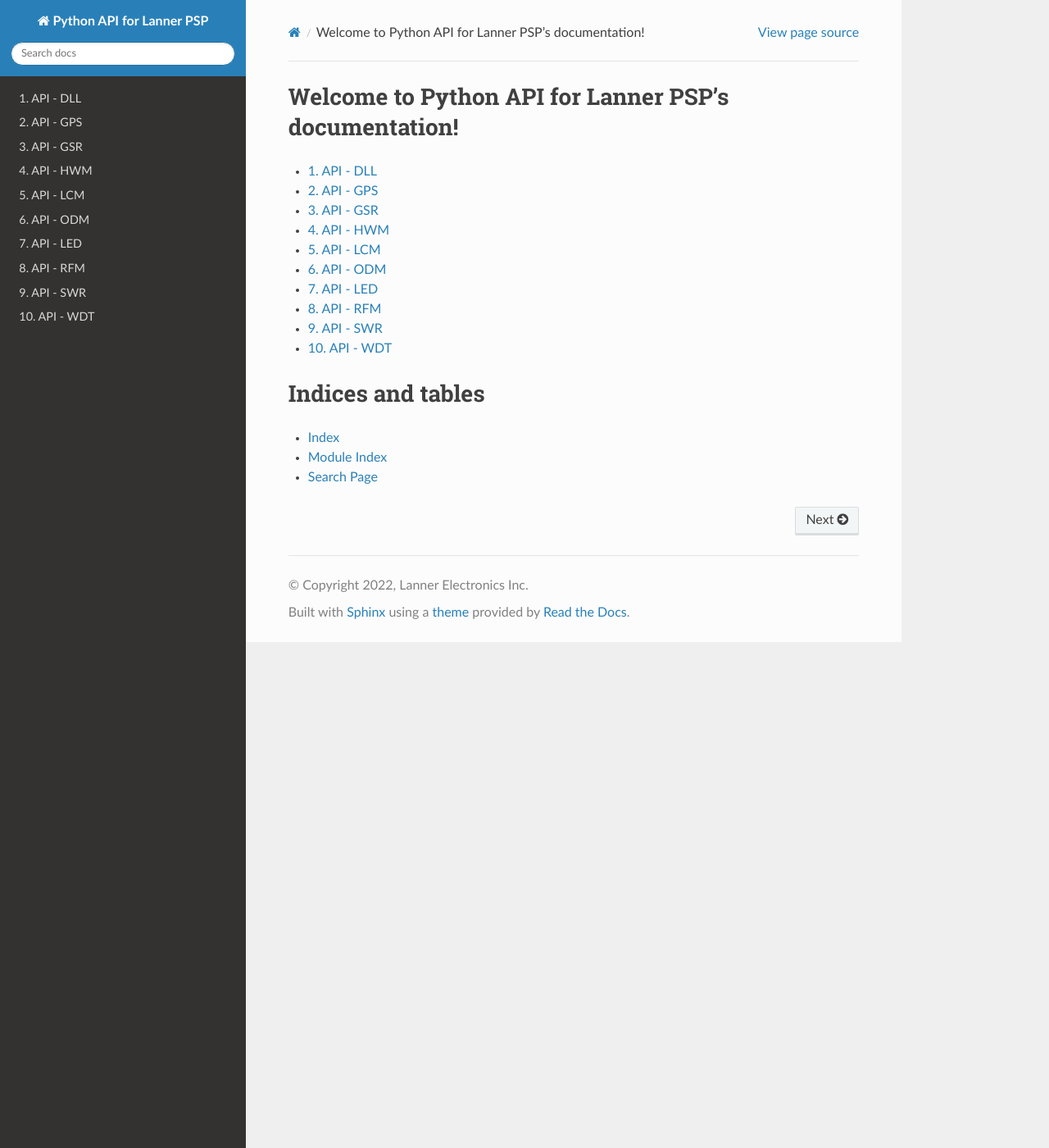
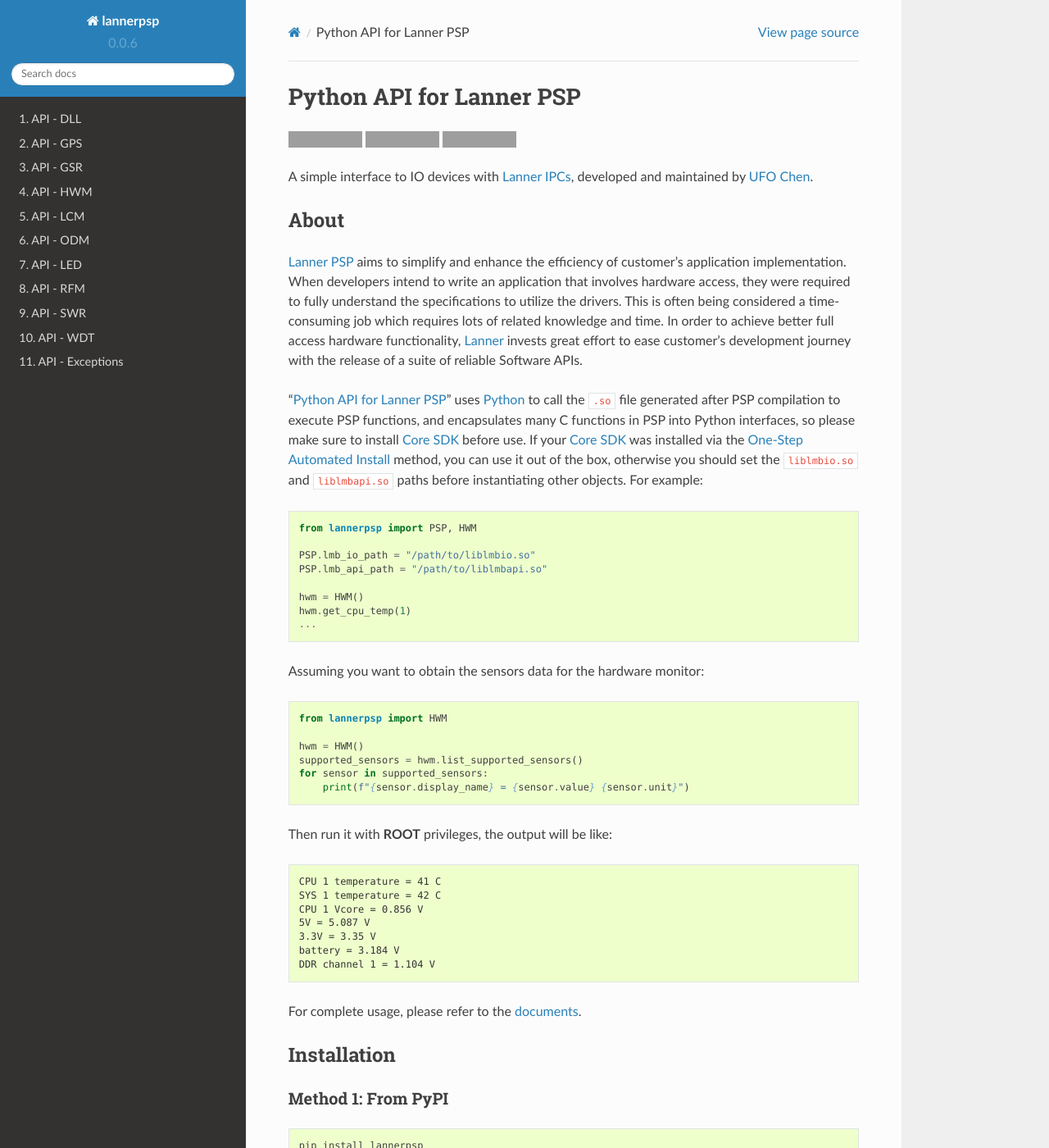
Before and after one commit to lanneriotsw/psp-api-python, a Sphinx documentation site: the page built from docs/index.rst, in a window 1280 px wide and 1400 px high. Shown: the whole window at 82% size. Built offline with Sphinx 7.4.7 and the Read the Docs theme 2.0.0, drawn with Linux system fonts in a browser that asks for light colours; some of the changed text lies outside the part shown; grey boxes are pictures that could not be loaded.

````diff
--- a/README.md
+++ b/README.md
@@ -4,22 +4,63 @@
 [![License: MIT](https://img.shields.io/pypi/l/lannerpsp)](https://opensource.org/licenses/MIT)
 [![Python version](https://img.shields.io/pypi/pyversions/lannerpsp)](https://www.python.org/)
 
-[Lanner PSP](https://link.lannerinc.com/psp) aims to simplify and enhance the efficiency of customer’s application implementation.
-When developers intend to write an application that involves hardware access,
-they were required to fully understand the specifications to utilize the drivers.
-This is often being considered a time-consuming job which requires lots of related knowledge and time.
-In order to achieve better full access hardware functionality,
-Lanner invests great effort to ease customer’s development journey with the release of a suite of reliable Software APIs.
+A simple interface to IO devices with [Lanner IPCs](https://lannerinc.com/products),
+developed and maintained by [UFO Chen](https://github.com/jrchen982).
 
------
+## About
 
-## Requirements
+[Lanner PSP](https://link.lannerinc.com/psp) aims to simplify and enhance the efficiency
+of customer’s application implementation. When developers intend to write an application
+that involves hardware access, they were required to fully understand the specifications
+to utilize the drivers. This is often being considered a time-consuming job which requires
+lots of related knowledge and time. In order to achieve better full access hardware functionality,
+[Lanner](https://lannerinc.com/) invests great effort to ease customer’s development journey
+with the release of a suite of reliable Software APIs.
 
-* **ROOT** privileges
-* [Core SDKs](https://github.com/lanneriotsw/psp-manager)
-* [Python 3.6+](https://www.python.org/)
+"[Python API for Lanner PSP](https://github.com/lanneriotsw/psp-api-python)" uses
+[Python](https://www.python.org/) to call the `.so` file generated after PSP compilation
+to execute PSP functions, and encapsulates many C functions in PSP into Python interfaces,
+so please make sure to install [Core SDK](https://github.com/lanneriotsw/psp-manager) before use.
+If your [Core SDK](https://github.com/lanneriotsw/psp-manager) was installed via the
+[One-Step Automated Install](https://github.com/lanneriotsw/psp-manager#method-1-one-step-automated-install)
+method, you can use it out of the box, otherwise you should set the `liblmbio.so` and `liblmbapi.so` paths
+before instantiating other objects. For example:
 
------
+```python
+from lannerpsp import PSP, HWM
+
+PSP.lmb_io_path = "/path/to/liblmbio.so"
+PSP.lmb_api_path = "/path/to/liblmbapi.so"
+
+hwm = HWM()
+hwm.get_cpu_temp(1)
+...
+```
+
+Assuming you want to obtain the sensors data for the hardware monitor:
+
+```python
+from lannerpsp import HWM
+
+hwm = HWM()
+supported_sensors = hwm.list_supported_sensors()
+for sensor in supported_sensors:
+    print(f"{sensor.display_name} = {sensor.value} {sensor.unit}")
+```
+
+Then run it with **ROOT** privileges, the output will be like:
+
+```console
+CPU 1 temperature = 41 C
+SYS 1 temperature = 42 C
+CPU 1 Vcore = 0.856 V
+5V = 5.087 V
+3.3V = 3.35 V
+battery = 3.184 V
+DDR channel 1 = 1.104 V
+```
+
+For complete usage, please refer to the [documents](https://psp-api-python.readthedocs.io/).
 
 ## Installation
 
@@ -37,49 +78,4 @@
 python setup.py install
 ```
 
------
-
-## Usage
-
-Python executes the functions of PSP by calling the `.so` file which generated after PSP compilation.
-If your [Core SDK](https://github.com/lanneriotsw/psp-manager) was installed via the
-[One-Step Automated Install](https://github.com/lanneriotsw/psp-manager#method-1-one-step-automated-install)
-method, you can use it out of the box, otherwise you should set the `liblmbio.so` and `liblmbapi.so` paths
-before instantiating other objects. For example:
-
-```python
-from lannerpsp import PSP, HWM
-
-PSP.lmb_io_path = "/path/to/liblmbio.so"
-PSP.lmb_api_path = "/path/to/liblmbapi.so"
-
-hwm = HWM()
-hwm.get_cpu_temp(1)
-...
-```
-
-Assuming you want to obtain the sensors data for the hardware monitor, let's create a `test.py` file:
-
-```python
-from lannerpsp import HWM
-
-hwm = HWM()
-supported_sensors = hwm.list_supported_sensors()
-for sensor in supported_sensors:
-    print(f"{sensor.display_name} = {sensor.value} {sensor.unit}")
-```
-
-Then run it with **ROOT** privileges, the output will be like:
-
-```console
-root@lec7242:/home/lanner# python test.py
-CPU 1 temperature = 41 C
-SYS 1 temperature = 42 C
-CPU 1 Vcore = 0.856 V
-5V = 5.087 V
-3.3V = 3.35 V
-battery = 3.184 V
-DDR channel 1 = 1.104 V
-```
-
-For complete usage, please refer to the [documents](https://psp-api-python.readthedocs.io/).
+## Documentation
--- /dev/null
+++ b/docs/api_exc.rst
@@ -0,0 +1,87 @@
+================
+API - Exceptions
+================
+
+.. module:: lannerpsp.exc
+
+.. currentmodule:: lannerpsp
+
+The following exceptions are defined by Lanner PSP. Please note that multiple
+inheritance is heavily used in the exception hierarchy to make testing for
+exceptions easier. For example, to capture any exception generated by Lanner
+PSP's code::
+
+    from lannerpsp import *
+
+    led = LTEStressLED()
+    try:
+        led.set_strength(200)
+    except PSPError:
+        print("A Lanner PSP error occurred")
+
+Since all Lanner PSP's exceptions descend from :exc:`PSPError`, this will
+work. However, certain specific errors have multiple parents. For example, in
+the case that an out of range value is passed to :attr:`percent` you
+would expect a :exc:`ValueError` to be raised. In fact, a
+:exc:`PSPInvalid` error will be raised. However, note that this
+descends from both :exc:`PSPError` (indirectly) and from :exc:`ValueError`
+so you can still do the obvious::
+
+    from lannerpsp import *
+
+    led = LTEStressLED()
+    try:
+        led.set_strength(200)
+    except ValueError:
+        print("Bad value specified")
+
+Errors
+======
+
+.. autoexception:: PSPError
+    :show-inheritance:
+
+.. autoexception:: PSPNotExist
+    :show-inheritance:
+
+.. autoexception:: PSPNotOpened
+    :show-inheritance:
+
+.. autoexception:: PSPInvalid
+    :show-inheritance:
+
+.. autoexception:: PSPNotSupport
+    :show-inheritance:
+
+.. autoexception:: PSPBusyInUses
+    :show-inheritance:
+
+.. autoexception:: PSPBoardNotMatch
+    :show-inheritance:
+
+.. autoexception:: PSPDriverNotLoad
+    :show-inheritance:
+
+.. autoexception:: IPMIError
+    :show-inheritance:
+
+.. autoexception:: IPMIIdleState
+    :show-inheritance:
+
+.. autoexception:: IPMIWriteState
+    :show-inheritance:
+
+.. autoexception:: IPMIReadState
+    :show-inheritance:
+
+.. autoexception:: IPMIIBF0
+    :show-inheritance:
+
+.. autoexception:: IPMIOBF1
+    :show-inheritance:
+
+Warnings
+========
+
+.. autoexception:: PSPWarning
+    :show-inheritance:
--- a/docs/conf.py
+++ b/docs/conf.py
@@ -2,34 +2,80 @@
 #
 # For the full list of built-in configuration values, see the documentation:
 # https://www.sphinx-doc.org/en/master/usage/configuration.html
+
 import os
 import sys
+from datetime import datetime
+from pathlib import Path
+
+from setuptools.config import read_configuration
 
 sys.path.insert(0, os.path.abspath('..'))
-import lannerpsp
-
-sys.path.extend([
-    os.path.abspath('../lannerpsp'),
-])
+config = read_configuration(str(Path(__file__).parent / '..' / 'setup.cfg'))
+info = config['metadata']
 
 # -- Project information -----------------------------------------------------
 # https://www.sphinx-doc.org/en/master/usage/configuration.html#project-information
 
-project = 'Python API for Lanner PSP'
-copyright = '2022, Lanner Electronics Inc'
-author = 'UFO Chen <ufo_chen@lannerinc.com>'
-release = lannerpsp.__version__
+project = info['name']
+author = info['author']
+copyright = f'{datetime.now():%Y}, Lanner Electronics Inc'
+version = info['version']
+release = info['version']
 
 # -- General configuration ---------------------------------------------------
 # https://www.sphinx-doc.org/en/master/usage/configuration.html#general-configuration
 
-extensions = ['sphinx.ext.autodoc']
+extensions = ['sphinx.ext.autodoc', 'sphinx.ext.viewcode', 'sphinx.ext.intersphinx', 'm2r2']
 
+source_suffix = ['.rst', '.md']
+# source_encoding = 'utf-8-sig'
+exclude_patterns = ['_build']
 templates_path = ['_templates']
-exclude_patterns = []
+# default_role = None
+# keep_warnings = False
+# today_fmt = '%B %d, %Y'
+highlight_language = 'python3'
+pygments_style = 'sphinx'
+# add_function_parentheses = True
+# add_module_names = True
+# show_authors = False
+
+# -- Autodoc configuration ---------------------------------------------------
+# https://www.sphinx-doc.org/en/master/usage/extensions/autodoc.html
+
+autodoc_member_order = 'bysource'
+
+# -- Intersphinx configuration -----------------------------------------------
+# https://www.sphinx-doc.org/en/master/usage/extensions/intersphinx.html
+
+intersphinx_mapping = {
+    'python': ('https://docs.python.org/3', None),
+}
+
+# -- Options for internationalization ----------------------------------------
+
+# language = 'zh_TW'
 
 # -- Options for HTML output -------------------------------------------------
 # https://www.sphinx-doc.org/en/master/usage/configuration.html#options-for-html-output
 
 html_theme = 'sphinx_rtd_theme'
+# html_theme_path = []
+html_title = f'{info["name"]} {info["version"]} Documentation'
+# html_short_title = None
+# html_logo = None
+# html_favicon = None
 html_static_path = ['_static']
+# html_extra_path = []
+# html_last_updated_fmt = '%b %d, %Y'
+# html_use_smartypants = True
+# html_additional_pages = {}
+# html_domain_indices = True
+# html_use_index = True
+# html_split_index = False
+# html_show_sourcelink = True
+# html_use_opensearch = ''
+# html_file_suffix = None
+# html_show_copyright = True
+# html_show_sphinx = True
--- a/docs/index.rst
+++ b/docs/index.rst
@@ -1,10 +1,7 @@
-.. Python API for Lanner PSP documentation master file, created by
-   sphinx-quickstart on Tue Aug 16 16:42:11 2022.
-   You can adapt this file completely to your liking, but it should at least
-   contain the root `toctree` directive.
+.. mdinclude:: ../README.md
 
-Welcome to Python API for Lanner PSP's documentation!
-=====================================================
+Table of Contents
+=================
 
 .. toctree::
    :maxdepth: 1
@@ -22,6 +19,7 @@
    api_rfm
    api_swr
    api_wdt
+   api_exc
    changelog
    license
 
--- a/requirements.txt
+++ b/requirements.txt
@@ -1,3 +1,4 @@
+m2r2
 portio
 pytest
 setuptools
````
Also changed, not shown: 1 other file.
